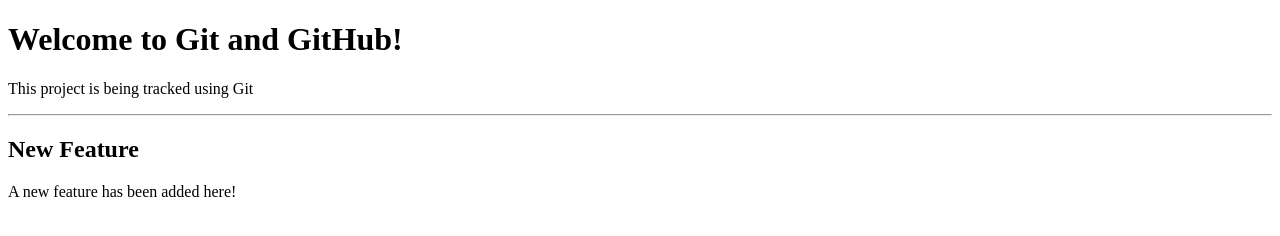
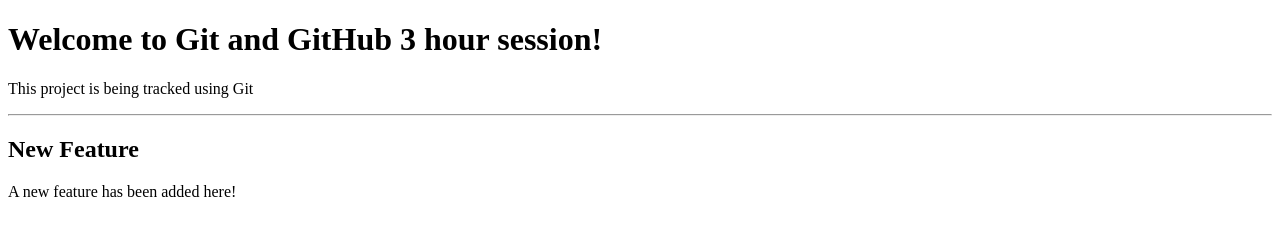
Before and after one commit to RutvijMahamuni/git-new-repo, a plain HTML site: page index.html in a window 1280 px wide. Drawn offline with Linux system fonts and the light colour scheme.

Commit message:
Updated main heading

```diff
--- a/index.html
+++ b/index.html
@@ -6,7 +6,7 @@
     <title>Document</title>
   </head>
   <body>
-    <h1>Welcome to Git and GitHub!</h1>
+    <h1>Welcome to Git and GitHub 3 hour session!</h1>
     <p>This project is being tracked using Git</p>
     <hr />
     <div class="container">
```
